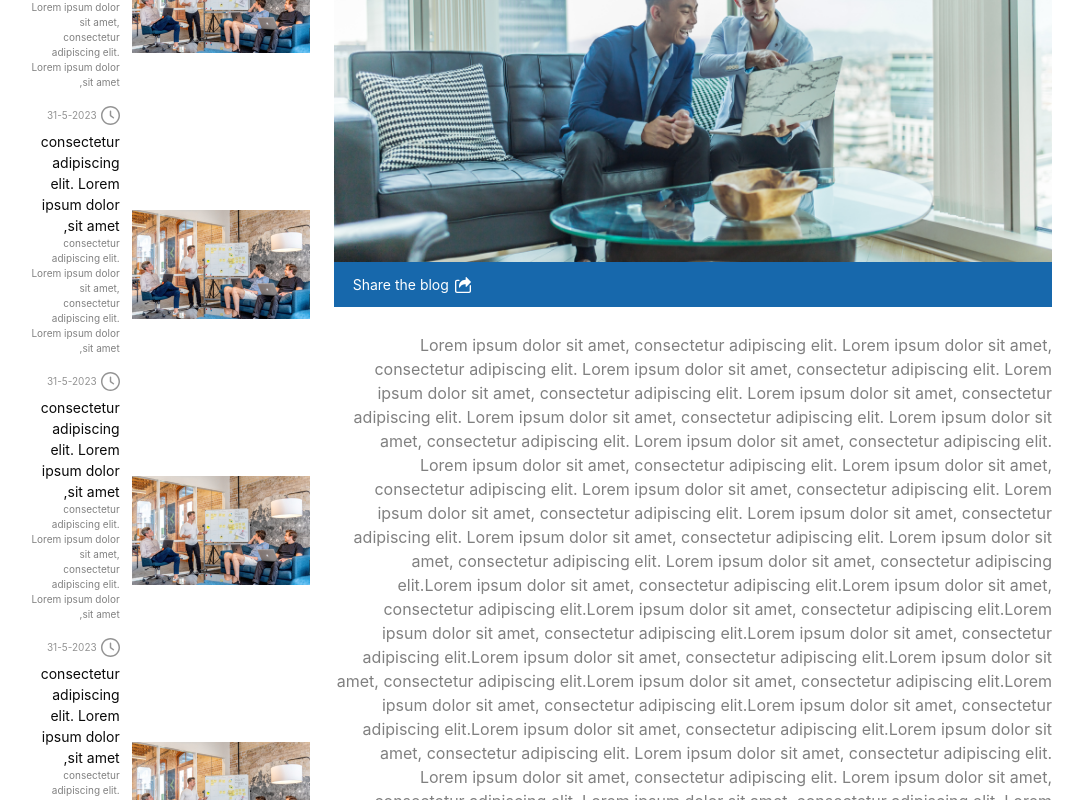
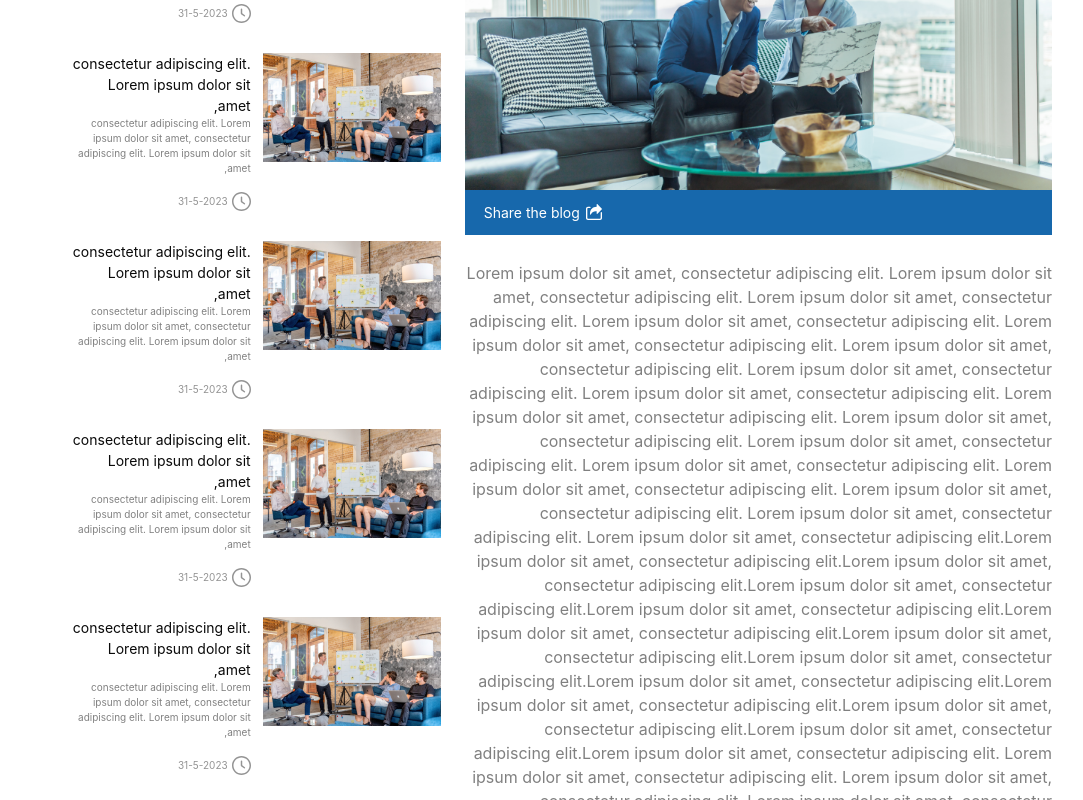
Before and after one commit to MaramMs/8plus-website, a Next.js app: page /blog/1 in a window 1280 px wide. Shown: the part 380-1180 px from the top of the page, without its empty margins (100-1183 px from the left). Built offline with nearby package versions, Linux system fonts and the light colour scheme; a web font is replaced by a local one.

Commit message:
edit done

```diff
--- a/pages/blog/[id].js
+++ b/pages/blog/[id].js
@@ -8,7 +8,7 @@ const BlogDetails = () => {
     <div className="pt-[192px]">
       <Wrapper>
         <Row gutter={[24]}>
-          <Col md={{ span: 17 }}>
+          <Col md={{ span: 14 }}>
             <div className="flex flex-col">
               <img
                 src="/images/works/blog-details.png"
@@ -96,10 +96,10 @@ const BlogDetails = () => {
             </div>
           </Col>
 
-          <Col md={{ span: 7 }}>
-            <div className="flex gap-[12px] items-center">
+          <Col md={{ span: 9 }}>
+            <div className="flex gap-[12px] mb-[24px]">
               <div className="flex-shrink-0">
-                <img src="/images/works/blog2.png" />
+                <img src="/images/works/blog2.png"  className="w-[24] h-[24]"/>
               </div>
 
               <div className="">
@@ -135,46 +135,9 @@ const BlogDetails = () => {
               </div>
             </div>
 
-            <div className="flex gap-[12px] items-center">
+            <div className="flex gap-[12px] mb-[24px]">
               <div className="flex-shrink-0">
-                <img src="/images/works/blog2.png" />
-              </div>
-              <div className="">
-                <h3 className="text-[#0A0A0A] text-opacity-[90] text-[14px]">
-                  {" "}
-                  consectetur adipiscing elit. Lorem ipsum dolor sit amet,
-                </h3>
-
-                <p className="text-[#808080] text-[10px]">
-                  consectetur adipiscing elit. Lorem ipsum dolor sit amet,
-                  consectetur adipiscing elit. Lorem ipsum dolor sit amet,
-                </p>
-
-                <div className="flex mb-[6px] mt-[16px] gap-[4px] items-center">
-                  <svg
-                    width="19"
-                    height="19"
-                    viewBox="0 0 19 19"
-                    fill="none"
-                    xmlns="http://www.w3.org/2000/svg"
-                  >
-                    <path
-                      d="M12.8846 11.1777L10.2354 9.19091V5.14369C10.2354 4.73674 9.90649 4.40781 9.49955 4.40781C9.09261 4.40781 8.76367 4.73674 8.76367 5.14369V9.55889C8.76367 9.79067 8.87259 10.0092 9.05802 10.1476L12.0015 12.3552C12.1285 12.4509 12.2832 12.5025 12.4422 12.5024C12.6667 12.5024 12.8875 12.4015 13.0317 12.2073C13.2761 11.8827 13.2098 11.4213 12.8846 11.1777Z"
-                      fill="#949494"
-                    />
-                    <path
-                      d="M9.5 0C4.26138 0 0 4.26138 0 9.5C0 14.7386 4.26138 19 9.5 19C14.7386 19 19 14.7386 19 9.5C19 4.26138 14.7386 0 9.5 0ZM9.5 17.5283C5.07378 17.5283 1.47172 13.9262 1.47172 9.5C1.47172 5.07378 5.07378 1.47172 9.5 1.47172C13.927 1.47172 17.5283 5.07378 17.5283 9.5C17.5283 13.9262 13.9262 17.5283 9.5 17.5283Z"
-                      fill="#949494"
-                    />
-                  </svg>
-                  <span className="text-[10px] text-[#949494]">31-5-2023</span>
-                </div>
-              </div>
-            </div>
-
-            <div className="flex gap-[12px] items-center">
-              <div className="flex-shrink-0">
-                <img src="/images/works/blog2.png" />
+                <img src="/images/works/blog2.png"  className="w-[24] h-[24]"/>
               </div>
 
               <div className="">
@@ -210,10 +173,85 @@ const BlogDetails = () => {
               </div>
             </div>
 
-            <div className="flex gap-[12px] items-center">
+            <div className="flex gap-[12px] mb-[24px]">
               <div className="flex-shrink-0">
-                <img src="/images/works/blog2.png" />
+                <img src="/images/works/blog2.png"  className="w-[24] h-[24]"/>
               </div>
+
+              <div className="">
+                <h3 className="text-[#0A0A0A] text-opacity-[90] text-[14px]">
+                  {" "}
+                  consectetur adipiscing elit. Lorem ipsum dolor sit amet,
+                </h3>
+
+                <p className="text-[#808080] text-[10px]">
+                  consectetur adipiscing elit. Lorem ipsum dolor sit amet,
+                  consectetur adipiscing elit. Lorem ipsum dolor sit amet,
+                </p>
+
+                <div className="flex mb-[6px] mt-[16px] gap-[4px] items-center">
+                  <svg
+                    width="19"
+                    height="19"
+                    viewBox="0 0 19 19"
+                    fill="none"
+                    xmlns="http://www.w3.org/2000/svg"
+                  >
+                    <path
+                      d="M12.8846 11.1777L10.2354 9.19091V5.14369C10.2354 4.73674 9.90649 4.40781 9.49955 4.40781C9.09261 4.40781 8.76367 4.73674 8.76367 5.14369V9.55889C8.76367 9.79067 8.87259 10.0092 9.05802 10.1476L12.0015 12.3552C12.1285 12.4509 12.2832 12.5025 12.4422 12.5024C12.6667 12.5024 12.8875 12.4015 13.0317 12.2073C13.2761 11.8827 13.2098 11.4213 12.8846 11.1777Z"
+                      fill="#949494"
+                    />
+                    <path
+                      d="M9.5 0C4.26138 0 0 4.26138 0 9.5C0 14.7386 4.26138 19 9.5 19C14.7386 19 19 14.7386 19 9.5C19 4.26138 14.7386 0 9.5 0ZM9.5 17.5283C5.07378 17.5283 1.47172 13.9262 1.47172 9.5C1.47172 5.07378 5.07378 1.47172 9.5 1.47172C13.927 1.47172 17.5283 5.07378 17.5283 9.5C17.5283 13.9262 13.9262 17.5283 9.5 17.5283Z"
+                      fill="#949494"
+                    />
+                  </svg>
+                  <span className="text-[10px] text-[#949494]">31-5-2023</span>
+                </div>
+              </div>
+            </div>
+            <div className="flex gap-[12px] mb-[24px]">
+              <div className="flex-shrink-0">
+                <img src="/images/works/blog2.png"  className="w-[24] h-[24]"/>
+              </div>
+
+              <div className="">
+                <h3 className="text-[#0A0A0A] text-opacity-[90] text-[14px]">
+                  {" "}
+                  consectetur adipiscing elit. Lorem ipsum dolor sit amet,
+                </h3>
+
+                <p className="text-[#808080] text-[10px]">
+                  consectetur adipiscing elit. Lorem ipsum dolor sit amet,
+                  consectetur adipiscing elit. Lorem ipsum dolor sit amet,
+                </p>
+
+                <div className="flex mb-[6px] mt-[16px] gap-[4px] items-center">
+                  <svg
+                    width="19"
+                    height="19"
+                    viewBox="0 0 19 19"
+                    fill="none"
+                    xmlns="http://www.w3.org/2000/svg"
+                  >
+                    <path
+                      d="M12.8846 11.1777L10.2354 9.19091V5.14369C10.2354 4.73674 9.90649 4.40781 9.49955 4.40781C9.09261 4.40781 8.76367 4.73674 8.76367 5.14369V9.55889C8.76367 9.79067 8.87259 10.0092 9.05802 10.1476L12.0015 12.3552C12.1285 12.4509 12.2832 12.5025 12.4422 12.5024C12.6667 12.5024 12.8875 12.4015 13.0317 12.2073C13.2761 11.8827 13.2098 11.4213 12.8846 11.1777Z"
+                      fill="#949494"
+                    />
+                    <path
+                      d="M9.5 0C4.26138 0 0 4.26138 0 9.5C0 14.7386 4.26138 19 9.5 19C14.7386 19 19 14.7386 19 9.5C19 4.26138 14.7386 0 9.5 0ZM9.5 17.5283C5.07378 17.5283 1.47172 13.9262 1.47172 9.5C1.47172 5.07378 5.07378 1.47172 9.5 1.47172C13.927 1.47172 17.5283 5.07378 17.5283 9.5C17.5283 13.9262 13.9262 17.5283 9.5 17.5283Z"
+                      fill="#949494"
+                    />
+                  </svg>
+                  <span className="text-[10px] text-[#949494]">31-5-2023</span>
+                </div>
+              </div>
+            </div>
+            <div className="flex gap-[12px] mb-[24px]">
+              <div className="flex-shrink-0">
+                <img src="/images/works/blog2.png"  className="w-[24] h-[24]"/>
+              </div>
+
               <div className="">
                 <h3 className="text-[#0A0A0A] text-opacity-[90] text-[14px]">
                   {" "}
```
